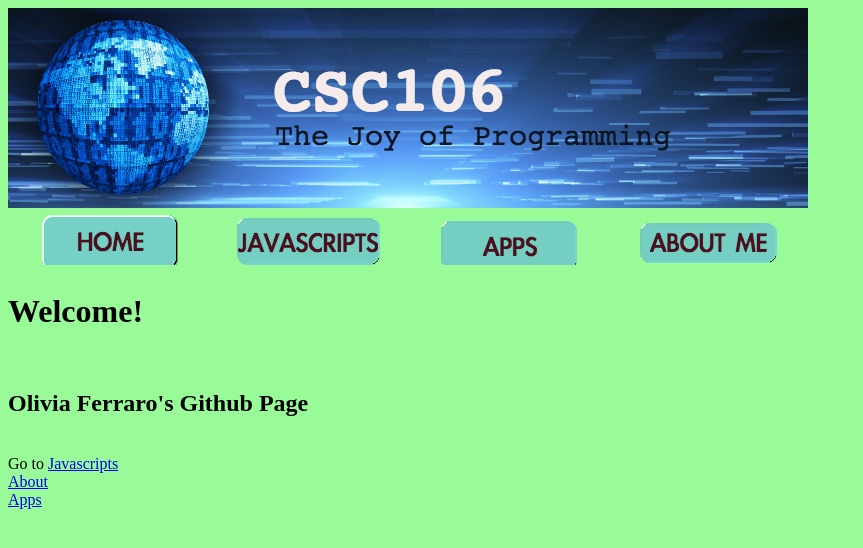
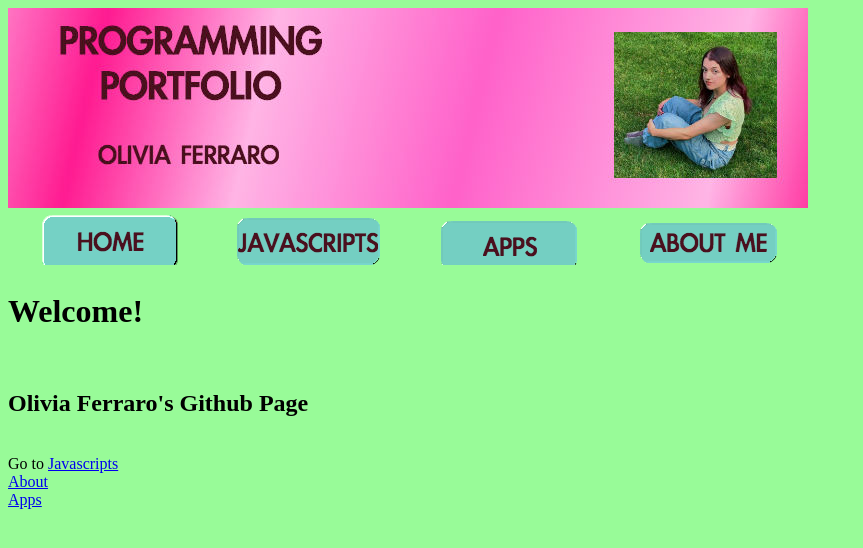
Before and after one commit to olivialferraro/olivialferraro.github.io, a plain HTML site: page index.html in a window 1280 px wide. Shown: the whole page, without its empty margins (0-863 px from the left). Drawn offline with Linux system fonts and the light colour scheme.

Commit message:
Update index.html

```diff
--- a/index.html
+++ b/index.html
@@ -5,7 +5,7 @@
 </head>
 <body>
   <title>Programming Portfolio</title>
-  <img src="csc106_banner.jpg">
+  <img src="mybanner.jpg">
   <table id="navtable">
     <tr>
       <td id="navtd"><img src="home.png"></td>
```
